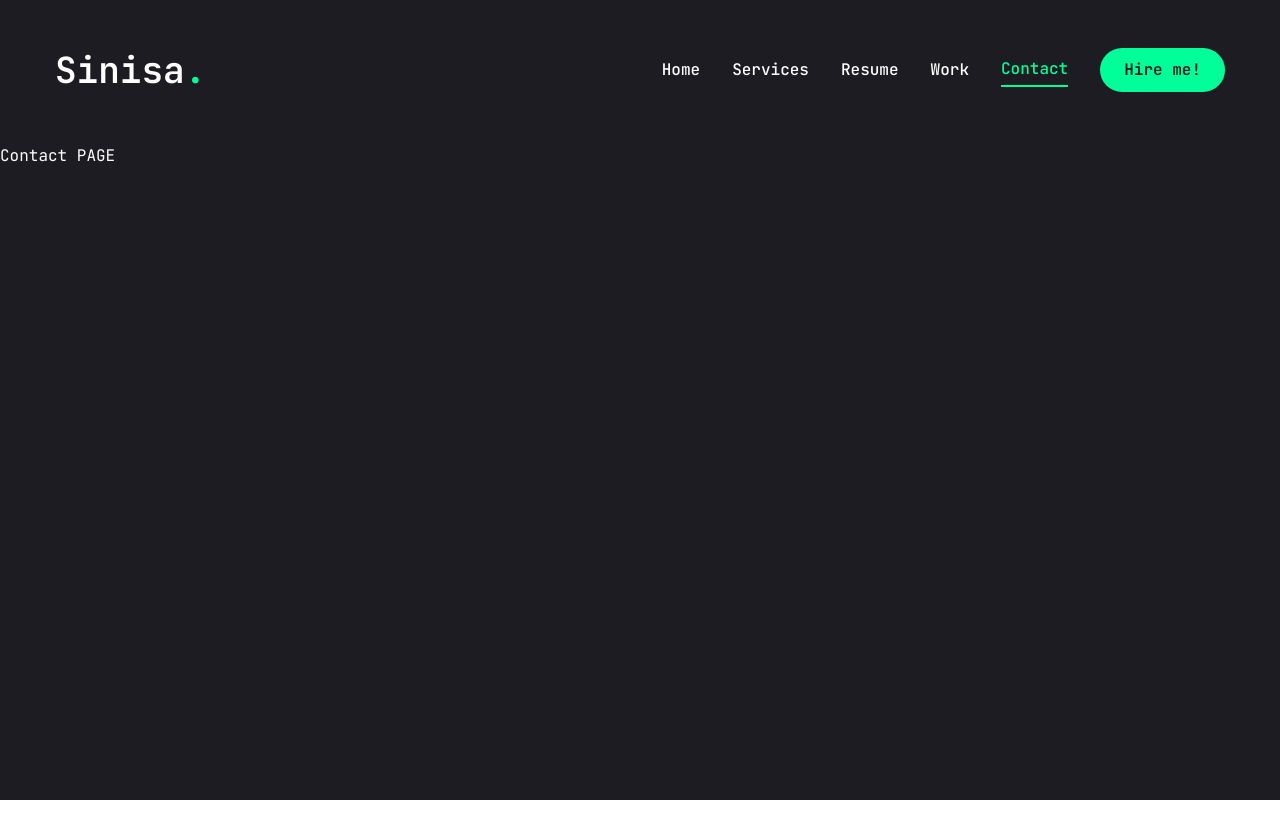
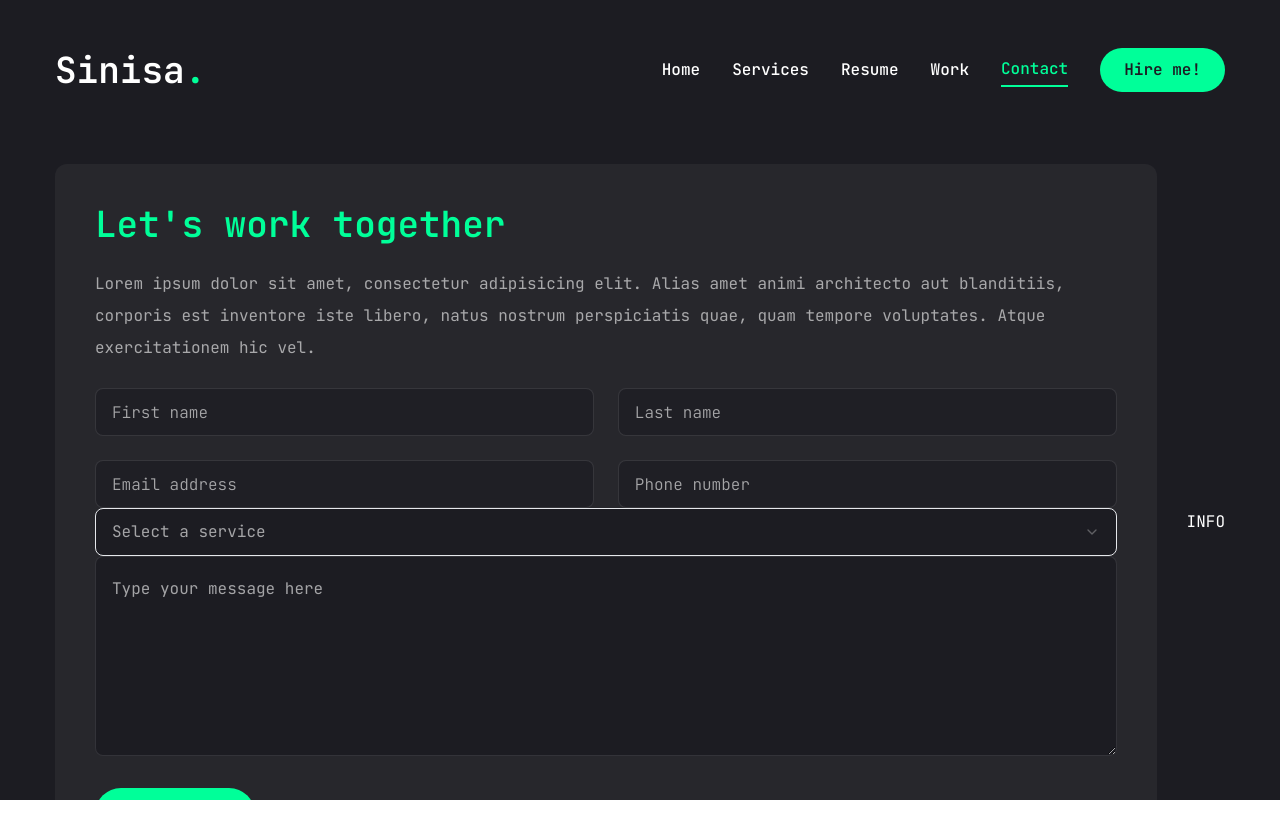
Before and after one commit to sinissto/my-portfolio-app, a Next.js app: page /contact in a window 1280 px wide. Shown: the top 838 px of the page. Before the commit the page ends 800 px from the top, so only its background shows below. Built offline with nearby package versions, Linux system fonts and the light colour scheme.

Commit message:
Contact form finished

```diff
--- a/app/contact/page.jsx
+++ b/app/contact/page.jsx
@@ -1,5 +1,100 @@
+"use client";
+
+import { FaEnvelope, FaMapMarkedAlt, FaPhoneAlt } from "react-icons/fa";
+import { motion } from "framer-motion";
+import { Input } from "@/components/ui/input";
+import {
+  Select,
+  SelectContent,
+  SelectGroup,
+  SelectItem,
+  SelectLabel,
+  SelectTrigger,
+  SelectValue,
+} from "@/components/ui/select";
+import { Textarea } from "@/components/ui/textarea";
+import { Button } from "@/components/ui/button";
+import { cn } from "@/lib/utils";
+
+const info = [
+  { icon: <FaPhoneAlt />, title: "Phone", description: "(+32) 470 123 456" },
+  {
+    icon: <FaEnvelope />,
+    title: "Email",
+    description: "sinisha.stojanovic@gmail.com",
+  },
+  {
+    icon: <FaMapMarkedAlt />,
+    title: "Address",
+    description: "Avenue des Communautes 4, 1140 Evere",
+  },
+  { icon: <FaPhoneAlt />, title: "Phone", description: "(+32) 470 123 456" },
+];
+
 const ContactPage = () => {
-  return <div>Contact PAGE</div>;
+  return (
+    <motion.section
+      initial={{ opacity: 0 }}
+      animate={{
+        opacity: 1,
+        transition: { delay: 2.4, duration: 0.4, ease: "easeIn" },
+      }}
+      className={"py-6"}
+    >
+      <div className={"container mx-auto"}>
+        <div className={"flex flex-col xl:flex-row gap-[30px]"}>
+          <div className={"xl:h-[54%] order-2 xl:order-none"}>
+            <div className={"flex flex-col gap-6 p-10 bg-[#27272c] rounded-xl"}>
+              <h3 className={"text-4xl text-accent"}>Let's work together</h3>
+              <p className={"text-white/60"}>
+                Lorem ipsum dolor sit amet, consectetur adipisicing elit. Alias
+                amet animi architecto aut blanditiis, corporis est inventore
+                iste libero, natus nostrum perspiciatis quae, quam tempore
+                voluptates. Atque exercitationem hic vel.
+              </p>
+              <form action="">
+                <div className={"grid grid-cols-1 md:grid-cols-2 gap-6"}>
+                  <Input type={"firstname"} placeholder={"First name"} />
+                  <Input type={"lastname"} placeholder={"Last name"} />
+                  <Input type={"email"} placeholder={"Email address"} />
+                  <Input type={"phone"} placeholder={"Phone number"} />
+                </div>
+                <Select>
+                  <SelectTrigger className={"w-full"}>
+                    <SelectValue placeholder={"Select a service"}></SelectValue>
+                  </SelectTrigger>
+                  <SelectContent>
+                    <SelectGroup>
+                      <SelectLabel>Select a service</SelectLabel>
+                      <SelectItem value={"est"}>Web development</SelectItem>
+                      <SelectItem value={"cst"}>UI/UX Design</SelectItem>
+                      <SelectItem value={"mst"}>Logo Design</SelectItem>
+                    </SelectGroup>
+                  </SelectContent>
+                </Select>
+
+                <Textarea
+                  className={"h-[200px]"}
+                  placeholder={"Type your message here"}
+                />
+
+                <Button size={"md"} className={cn("max-w-40 mt-8")}>
+                  Send message
+                </Button>
+              </form>
+            </div>
+          </div>
+          <div
+            className={
+              "flex-1 flex items-center xl:justify-end order-1 xl:order-none mb-8 xl:mb-0"
+            }
+          >
+            INFO
+          </div>
+        </div>
+      </div>
+    </motion.section>
+  );
 };
 
 export default ContactPage;
--- a/components/ui/button.jsx
+++ b/components/ui/button.jsx
@@ -17,6 +17,7 @@ const buttonVariants = cva(
       size: {
         default: "h-[44px] px-6",
         sm: "h-[48px] px-6",
+        md: "h-[52px] px-6",
         lg: "h-[56px] px-8 text-sm uppercase tracking-[2px]",
       },
     },
--- /dev/null
+++ b/components/ui/input.jsx
@@ -0,0 +1,20 @@
+import * as React from "react";
+
+import { cn } from "@/lib/utils";
+
+const Input = React.forwardRef(({ className, type, ...props }, ref) => {
+  return (
+    <input
+      type={type}
+      className={cn(
+        "flex h-[48px] rounded-[8px] border border-white/10 focus:border-accent font-light bg-primary/60 px-4 py-5 text-base placeholder:text-white/60 outline-none",
+        className
+      )}
+      ref={ref}
+      {...props}
+    />
+  );
+});
+Input.displayName = "Input";
+
+export { Input };
--- /dev/null
+++ b/components/ui/select.jsx
@@ -0,0 +1,149 @@
+"use client";
+
+import * as React from "react";
+import * as SelectPrimitive from "@radix-ui/react-select";
+import { Check, ChevronDown, ChevronUp } from "lucide-react";
+
+import { cn } from "@/lib/utils";
+
+const Select = SelectPrimitive.Root;
+
+const SelectGroup = SelectPrimitive.Group;
+
+const SelectValue = SelectPrimitive.Value;
+
+const SelectTrigger = React.forwardRef(
+  ({ className, children, ...props }, ref) => (
+    <SelectPrimitive.Trigger
+      ref={ref}
+      className={cn(
+        "flex h-[48px] w-full items-center justify-between rounded-[8px] border bg-white/10 bg-primary px-4 py-5 text-base text-white/60 ring-offset-white placeholder:text-white/10 focus:border-accent outline-none",
+        className
+      )}
+      {...props}
+    >
+      {children}
+      <SelectPrimitive.Icon asChild>
+        <ChevronDown className="h-4 w-4 opacity-50" />
+      </SelectPrimitive.Icon>
+    </SelectPrimitive.Trigger>
+  )
+);
+SelectTrigger.displayName = SelectPrimitive.Trigger.displayName;
+
+const SelectScrollUpButton = React.forwardRef(
+  ({ className, ...props }, ref) => (
+    <SelectPrimitive.ScrollUpButton
+      ref={ref}
+      className={cn(
+        "flex cursor-default items-center justify-center py-1",
+        className
+      )}
+      {...props}
+    >
+      <ChevronUp className="h-4 w-4" />
+    </SelectPrimitive.ScrollUpButton>
+  )
+);
+SelectScrollUpButton.displayName = SelectPrimitive.ScrollUpButton.displayName;
+
+const SelectScrollDownButton = React.forwardRef(
+  ({ className, ...props }, ref) => (
+    <SelectPrimitive.ScrollDownButton
+      ref={ref}
+      className={cn(
+        "flex cursor-default items-center justify-center py-1",
+        className
+      )}
+      {...props}
+    >
+      <ChevronDown className="h-4 w-4" />
+    </SelectPrimitive.ScrollDownButton>
+  )
+);
+SelectScrollDownButton.displayName =
+  SelectPrimitive.ScrollDownButton.displayName;
+
+const SelectContent = React.forwardRef(
+  ({ className, children, position = "popper", ...props }, ref) => (
+    <SelectPrimitive.Portal>
+      <SelectPrimitive.Content
+        ref={ref}
+        className={cn(
+          "relative z-50 max-h-96 min-w-[8rem] overflow-hidden rounded-md border border-white/10 bg-primary text-white shadow-md data-[state=open]:animate-in data-[state=closed]:animate-out data-[state=closed]:fade-out-0 data-[state=open]:fade-in-0 data-[state=closed]:zoom-out-95 data-[state=open]:zoom-in-95 data-[side=bottom]:slide-in-from-top-2 data-[side=left]:slide-in-from-right-2 data-[side=right]:slide-in-from-left-2 data-[side=top]:slide-in-from-bottom-2 dark:border-slate-800 dark:bg-slate-950 dark:text-slate-50",
+          position === "popper" &&
+            "data-[side=bottom]:translate-y-1 data-[side=left]:-translate-x-1 data-[side=right]:translate-x-1 data-[side=top]:-translate-y-1",
+          className
+        )}
+        position={position}
+        {...props}
+      >
+        <SelectScrollUpButton />
+        <SelectPrimitive.Viewport
+          className={cn(
+            "p-1",
+            position === "popper" &&
+              "h-[var(--radix-select-trigger-height)] w-full min-w-[var(--radix-select-trigger-width)]"
+          )}
+        >
+          {children}
+        </SelectPrimitive.Viewport>
+        <SelectScrollDownButton />
+      </SelectPrimitive.Content>
+    </SelectPrimitive.Portal>
+  )
+);
+SelectContent.displayName = SelectPrimitive.Content.displayName;
+
+const SelectLabel = React.forwardRef(({ className, ...props }, ref) => (
+  <SelectPrimitive.Label
+    ref={ref}
+    className={cn("py-1.5 pl-8 pr-2 text-sm font-semibold", className)}
+    {...props}
+  />
+));
+SelectLabel.displayName = SelectPrimitive.Label.displayName;
+
+const SelectItem = React.forwardRef(
+  ({ className, children, ...props }, ref) => (
+    <SelectPrimitive.Item
+      ref={ref}
+      className={cn(
+        "relative flex w-full cursor-default select-none items-center rounded-sm py-1.5 pl-8 pr-2 text-sm outline-none focus:bg-accent focus:text-primary data-[disabled]:pointer-events-none data-[disabled]:opacity-50 dark:focus:bg-slate-800 dark:focus:text-slate-50",
+        className
+      )}
+      {...props}
+    >
+      <span className="absolute left-2 flex h-3.5 w-3.5 items-center justify-center">
+        <SelectPrimitive.ItemIndicator>
+          <Check className="h-4 w-4" />
+        </SelectPrimitive.ItemIndicator>
+      </span>
+
+      <SelectPrimitive.ItemText>{children}</SelectPrimitive.ItemText>
+    </SelectPrimitive.Item>
+  )
+);
+SelectItem.displayName = SelectPrimitive.Item.displayName;
+
+const SelectSeparator = React.forwardRef(({ className, ...props }, ref) => (
+  <SelectPrimitive.Separator
+    ref={ref}
+    className={cn("-mx-1 my-1 h-px bg-slate-100 dark:bg-slate-800", className)}
+    {...props}
+  />
+));
+SelectSeparator.displayName = SelectPrimitive.Separator.displayName;
+
+export {
+  Select,
+  SelectGroup,
+  SelectValue,
+  SelectTrigger,
+  SelectContent,
+  SelectLabel,
+  SelectItem,
+  SelectSeparator,
+  SelectScrollUpButton,
+  SelectScrollDownButton,
+};
--- /dev/null
+++ b/components/ui/textarea.jsx
@@ -0,0 +1,19 @@
+import * as React from "react";
+
+import { cn } from "@/lib/utils";
+
+const Textarea = React.forwardRef(({ className, ...props }, ref) => {
+  return (
+    <textarea
+      className={cn(
+        "flex min-h-[80px] w-full rounded-[8px] border border-white/10 bg-primary px-4 py-5 text-base placeholder:text-white/60 focus-visible:outline-none focus-visible:ring-1 focus-visible:ring-accent focus-visible:ring-offset-0 disabled:cursor-not-allowed disabled:opacity-50",
+        className
+      )}
+      ref={ref}
+      {...props}
+    />
+  );
+});
+Textarea.displayName = "Textarea";
+
+export { Textarea };
--- a/package.json
+++ b/package.json
@@ -11,6 +11,7 @@
   "dependencies": {
     "@radix-ui/react-dialog": "^1.1.6",
     "@radix-ui/react-scroll-area": "^1.2.3",
+    "@radix-ui/react-select": "^2.1.6",
     "@radix-ui/react-slot": "^1.1.2",
     "@radix-ui/react-tabs": "^1.1.3",
     "@radix-ui/react-tooltip": "^1.1.8",
```
Also changed, not shown: 1 other file (tests, documents, lock files or other folders).
